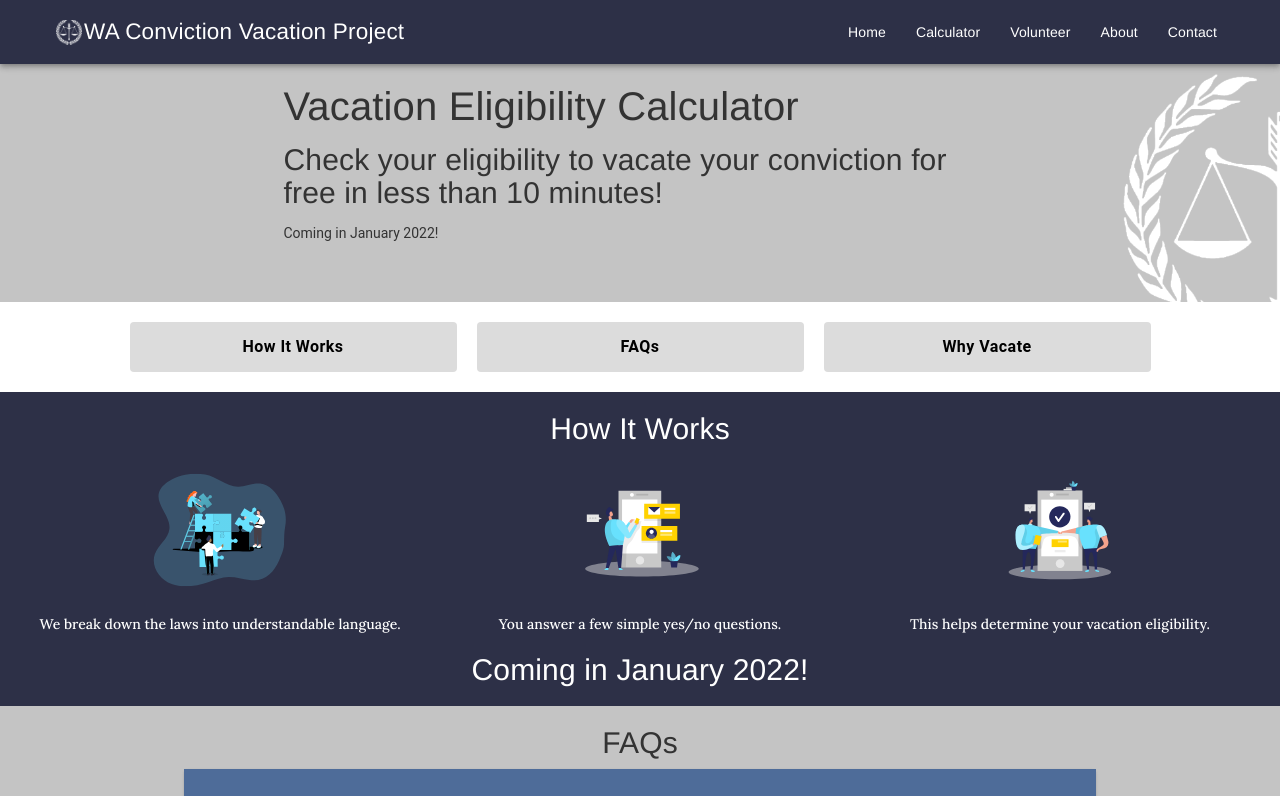
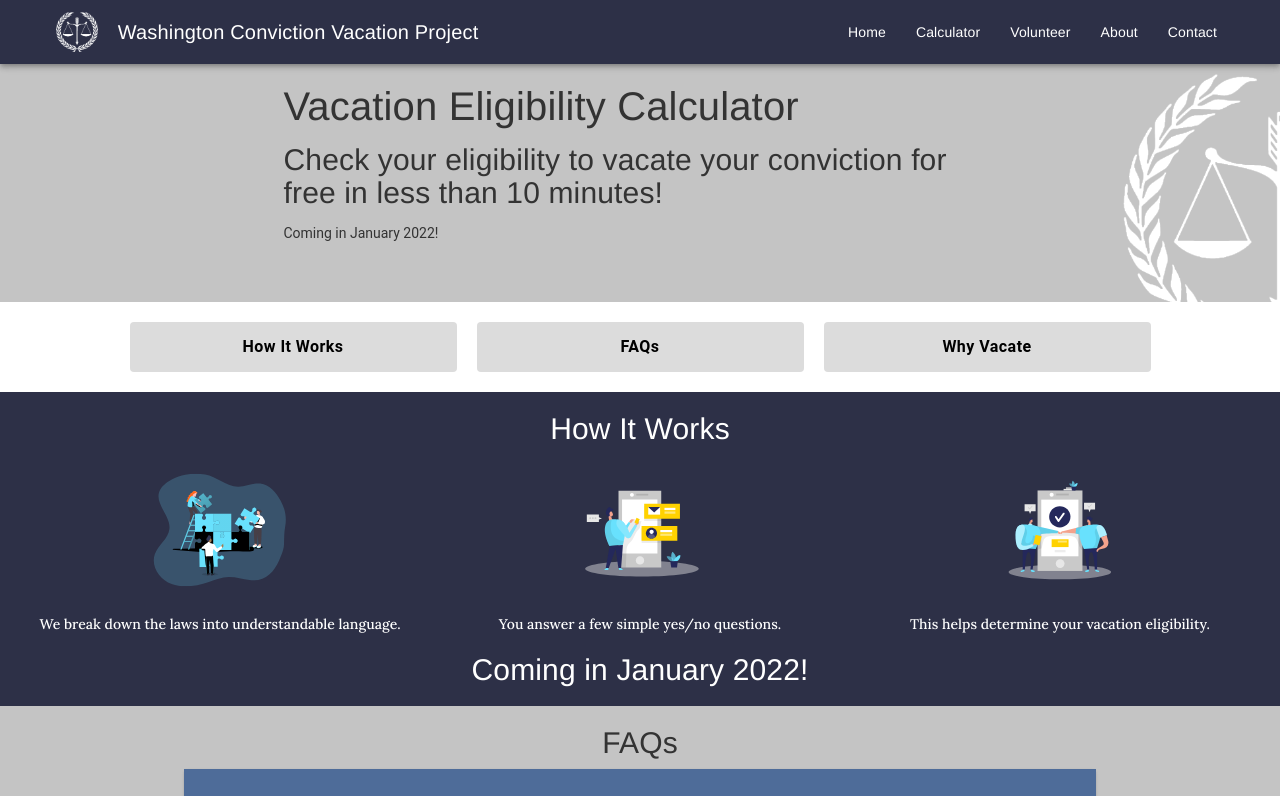
Before and after one commit to openseattle/clearviction-v1, a React (Create React App) app: page / in a window 1280 px wide. Shown: the top 796 px of the page. Built offline with nearby package versions, Linux system fonts and the light colour scheme.

Commit message:
update nav alt font + spacing

```diff
--- a/src/Components/NavigationAlt.jsx
+++ b/src/Components/NavigationAlt.jsx
@@ -41,17 +41,16 @@ const NavigationAlt = () => {
               component="img"
               src={navLogo}
               alt="conviction vacation project logo"
-              style={{ height: 25, paddingRight: 2 }}
+              style={{ height: "4rem", paddingRight: "2rem" }}
             />
             <Typography
               style={{
                 color: "white",
                 fontFamily: "helvetica",
-                fontSize: "2em",
-                mr: { xl: 10 },
+                fontSize: "2rem",
               }}
             >
-              WA Conviction Vacation Project
+              Washington Conviction Vacation Project
             </Typography>
           </Box>
           <Box style={{ flexGrow: 1 }} />
```
